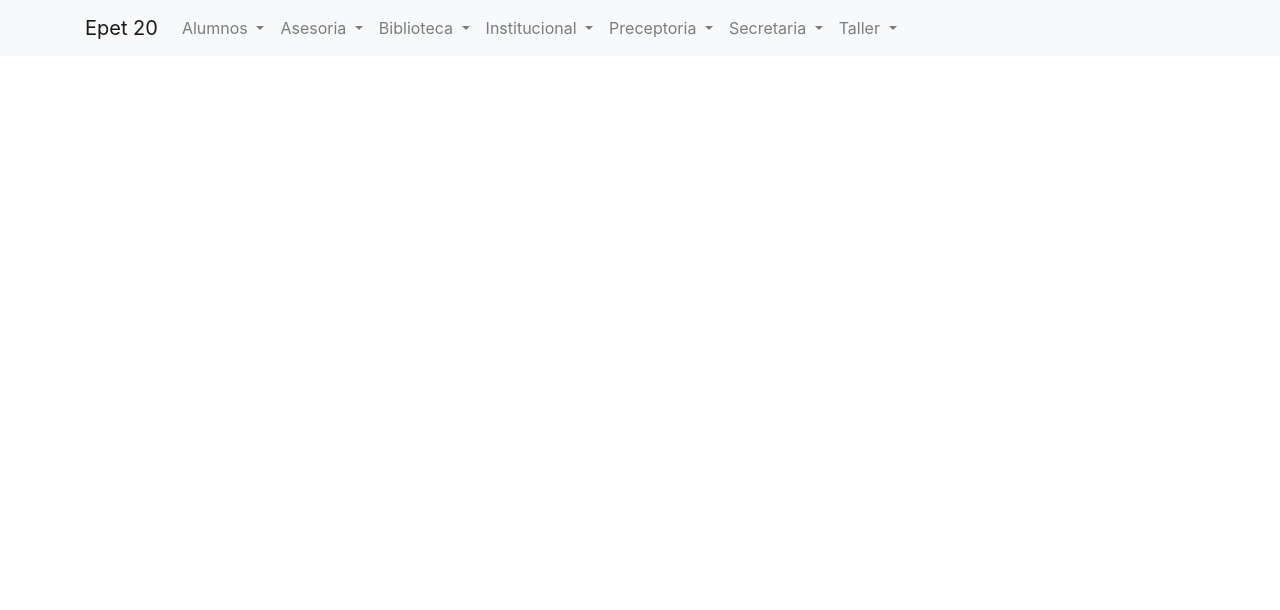
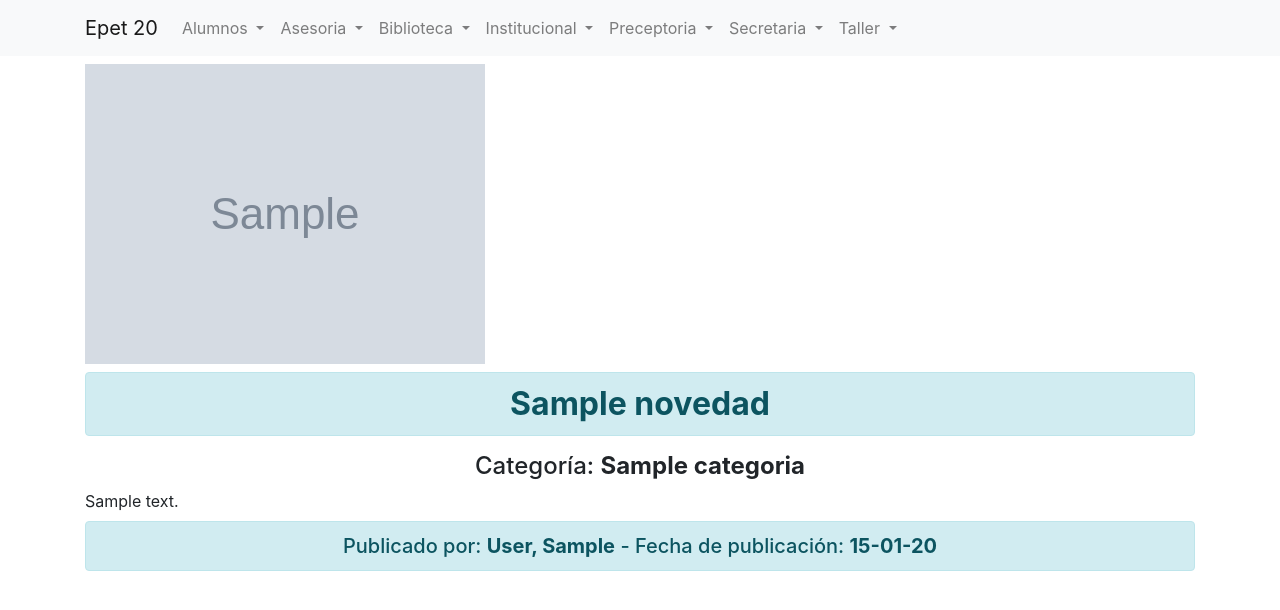
Before and after one commit to pangolp/epet20, a Django app: template apps/asesoria/templates/novedad/novedad_detail.html in a window 1280 px wide. Shown: the top 610 px of the page. Run offline with Django 3.2, Linux system fonts and the light colour scheme; the template is opened without the code that fills it: values that come from a table or form of the project are taken from there, others are empty; tables that the repository leaves empty hold one stand-in row (values such as "Sample post"); grey boxes marked "Sample" are stand-in pictures; parts of the project's set-up code (start-up, migrations or seed data) failed here and were passed over; some libraries are stand-ins or nearby versions.

Commit message:
Modificando aspecto de detalle de novedad

```diff
--- a/apps/asesoria/templates/novedad/novedad_detail.html
+++ b/apps/asesoria/templates/novedad/novedad_detail.html
@@ -1,4 +1,15 @@
 {% extends 'base.html' %}
 {% block titulo %}{{ novedad.titulo }}{% endblock titulo %}
 {% block content %}
+<div class="container">
+	<div class="row mt-2">
+		<div class="col-md-12">
+			<img src="{{ novedad.imagen.url }}" class="img-fluid" alt="Responsive image">
+			<h2 class="text-center mt-2 alert alert-info"><strong>{{ novedad.titulo }}</strong></h2>
+			<h4 class="text-center mt-2">Categoría: <strong>{{ novedad.categoria }}</strong></h4>
+			<div>{{ novedad.contenido|safe|escape }}</div>
+			<h5 class="text-center mt-2 alert alert-info">Publicado por: <strong>{{ novedad.user.last_name|title }}, {{ novedad.user.first_name|title }}</strong> - Fecha de publicación: <strong>{{ novedad.fecha_alta|date:"d-m-y" }}</strong></h5>
+		</div>
+	</div>
+</div>
 {% endblock content %}
```
